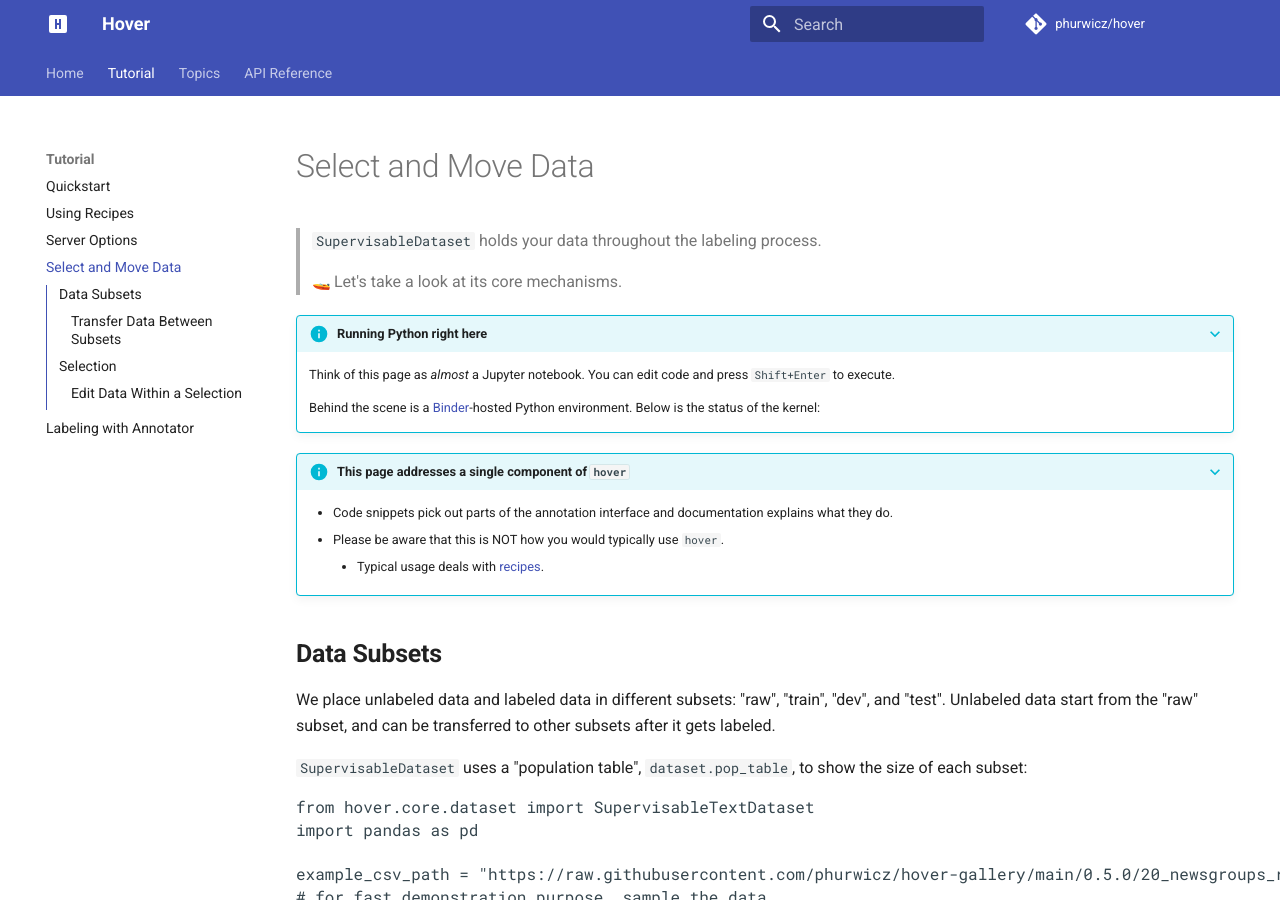
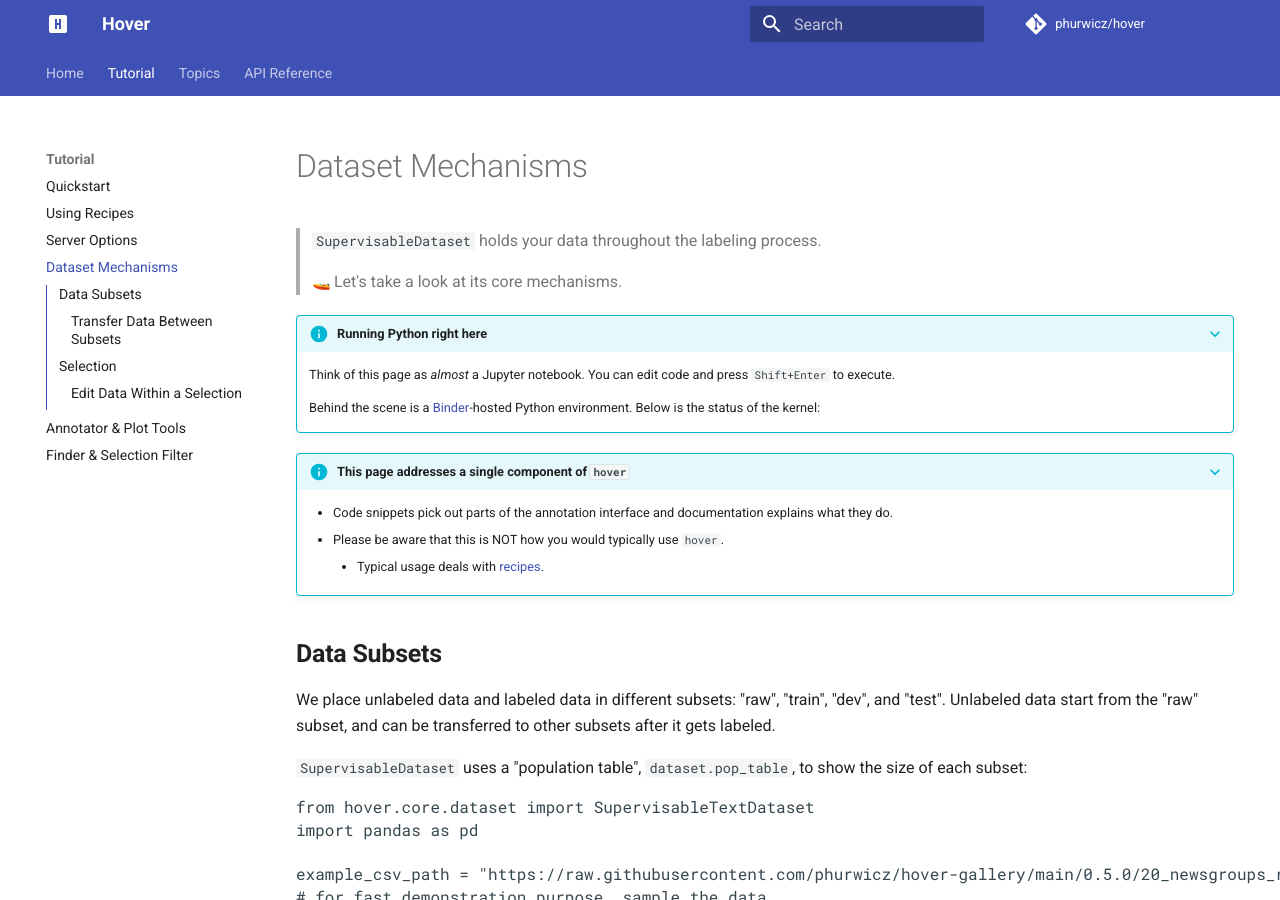
Before and after one commit to phurwicz/hover, an MkDocs documentation site: the page built from docs/pages/tutorial/t3-dataset-population-selection.md, in a window 1280 px wide and 900 px high. Built offline with MkDocs 1.6.1 and Material for MkDocs 9.7.7, drawn with Linux system fonts in a browser that asks for light colours; emoji names are drawn with the system emoji font; comment, search, counter and statistics services are not loaded.

Commit message:
Docs: added new tutorials to navigation

```diff
--- a/mkdocs.yml
+++ b/mkdocs.yml
@@ -24,8 +24,9 @@
         - 'Quickstart': 'pages/tutorial/t0-quickstart.md'
         - 'Using Recipes': 'pages/tutorial/t1-active-learning.md'
         - 'Server Options': 'pages/tutorial/t2-bokeh-app.md'
-        - 'Select and Move Data': 'pages/tutorial/t3-dataset-population-selection.md'
-        - 'Labeling with Annotator': 'pages/tutorial/t4-annotator-dataset-interaction.md'
+        - 'Dataset Mechanisms': 'pages/tutorial/t3-dataset-population-selection.md'
+        - 'Annotator & Plot Tools': 'pages/tutorial/t4-annotator-dataset-interaction.md'
+        - 'Finder & Selection Filter': 'pages/tutorial/t5-finder-filter.md'
     - 'Topics':
         #- 'Why Hover': 'pages/topics/what-hover-is.md'
         - 'Managing Data (under work)': 'pages/topics/managing-data.md' # jupyter illustration of ideas & best practices around SupervisableDataset
```
